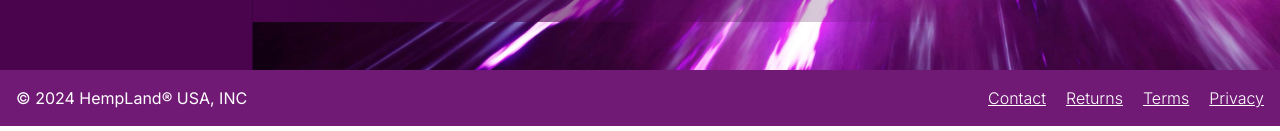
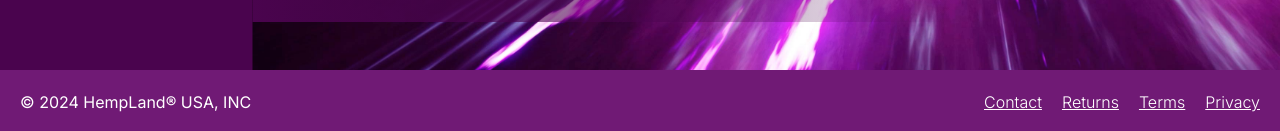
Before and after one commit to mikegulline/hl-landing-page, a Next.js app: page / in a window 1280 px wide. Shown: the part 2890-3021 px from the top of the page. Built offline with nearby package versions, Linux system fonts and the light colour scheme.

Commit message:
update footer padding

```diff
--- a/src/components/layout/footer.tsx
+++ b/src/components/layout/footer.tsx
@@ -4,7 +4,7 @@ export default function Footer() {
   return (
     <div className=' bg-fuchsia-900'>
       <div className='container mx-auto'>
-        <div className='p-4'>
+        <div className='p-5'>
           <ul className='flex flex-wrap-reverse md:flex-nowrap justify-between items-center gap-5'>
             <li className='w-full border-t-4 border-fuchsia-300 border-solid pt-5 md:border-t-0 md:pt-0'>
               <span className='text-white block'>
```
